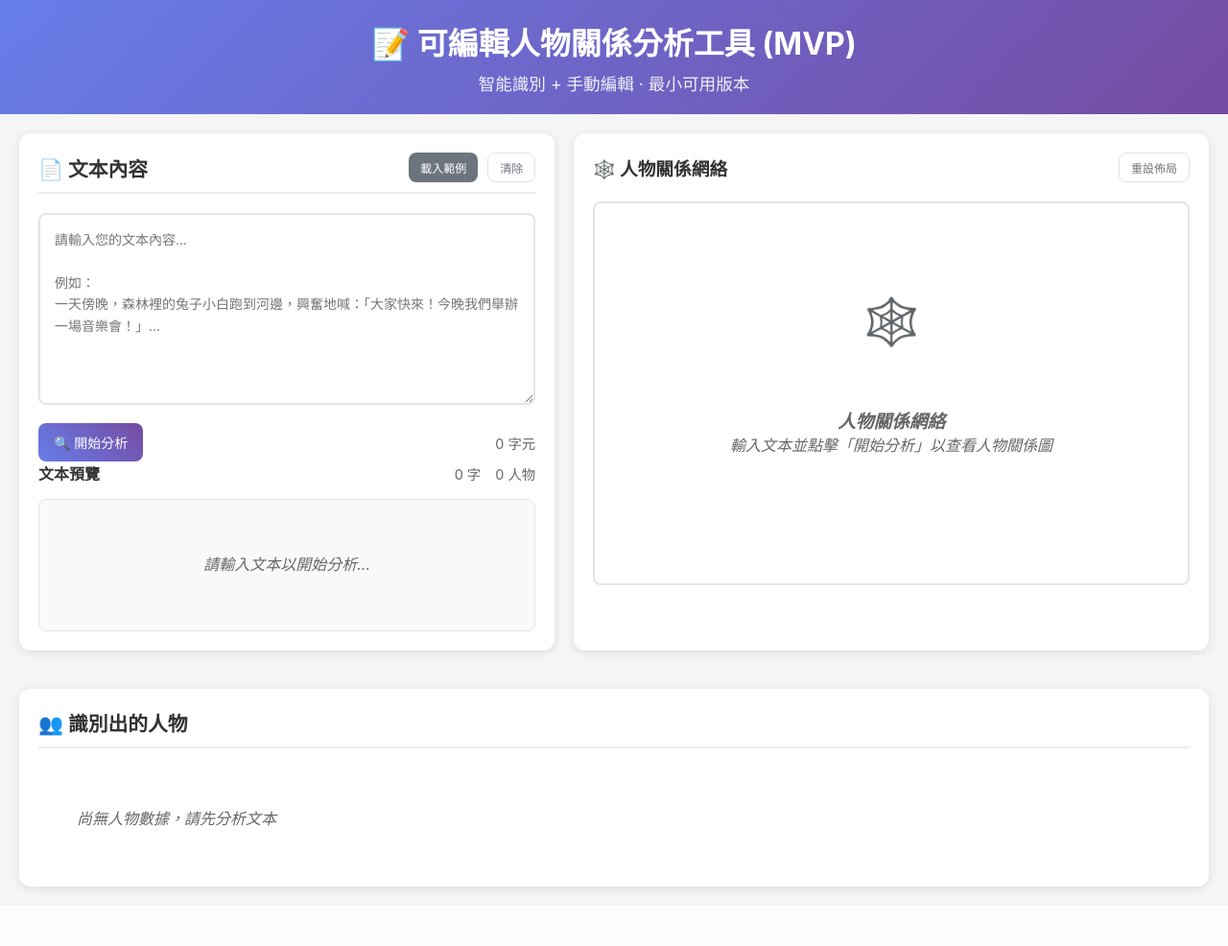
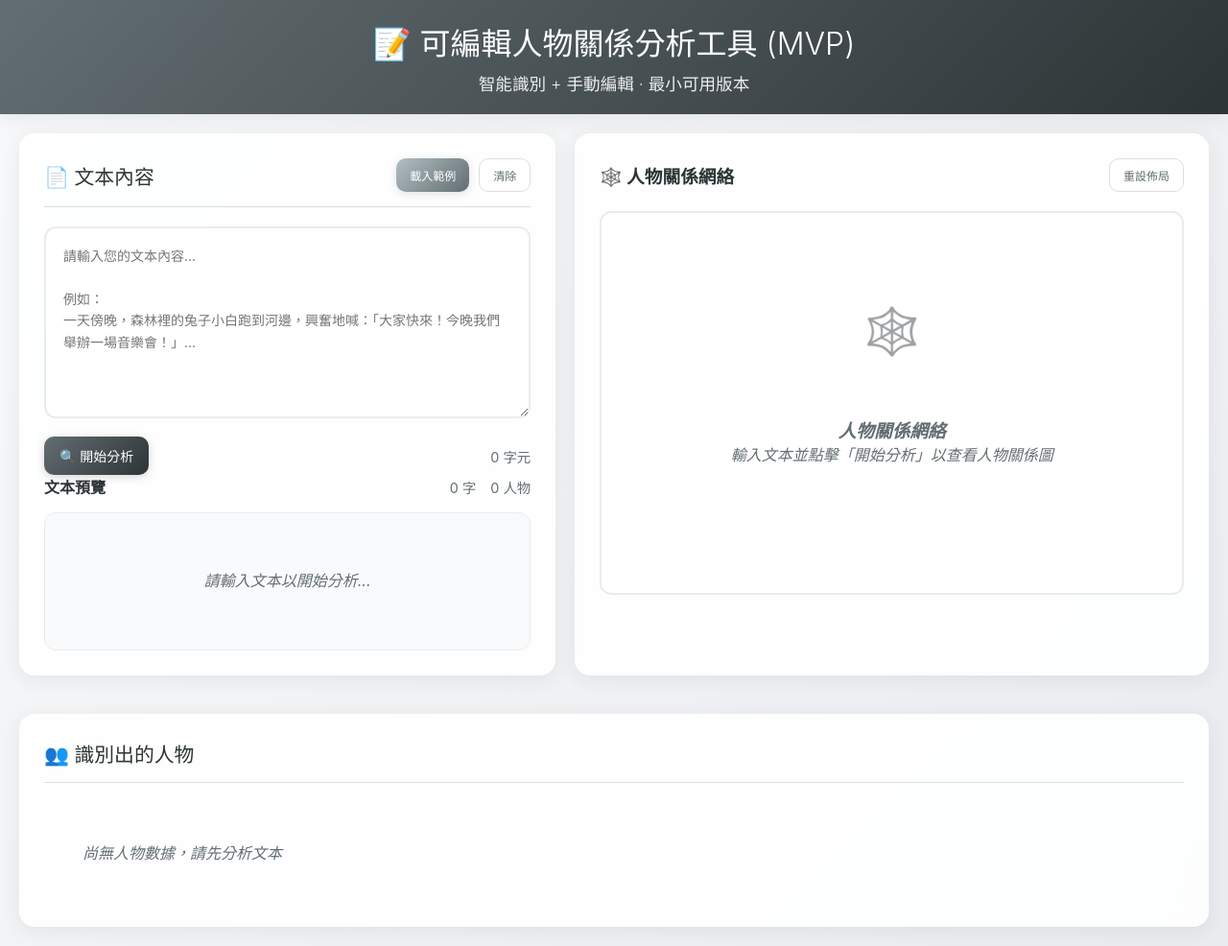
Before and after one commit to ian930818-ctrl/analysis, a Flask app: page / in a window 1280 px wide. Shown: the whole page at 96% size. Before the commit the page ends 931 px from the top, so only its background shows below. Run offline with Flask 3, Linux system fonts and the light colour scheme.

Commit message:
UI Update: 改為現代化白灰色調設計
✨ 視覺升級:
- 背景改為淡灰色漸層
- 面板使用半透明毛玻璃效果
- 按鈕採用深灰色調
- 新增 backdrop-filter 模糊效果
- 優化陰影和圓角設計

🎨 色彩方案:
- 主色: #636e72 (深灰)
- 副色: #2d3436 (炭灰)
- 背景: #f8f9fa → #e9ecef (淡灰漸層)
- 面板: rgba(255,255,255,0.9) 半透明白

📱 同時優化響應式設計

🤖 Generated with [Claude Code](https://claude.ai/code)

Co-Authored-By: Claude <noreply@anthropic.com>

```diff
--- a/frontend/static/css/style.css
+++ b/frontend/static/css/style.css
@@ -6,27 +6,30 @@
 
 body {
     font-family: -apple-system, BlinkMacSystemFont, 'Segoe UI', 'Roboto', sans-serif;
-    background: #f5f5f5;
+    background: linear-gradient(135deg, #f8f9fa 0%, #e9ecef 100%);
     min-height: 100vh;
-    color: #333;
+    color: #2d3436;
 }
 
 /* Header */
 .header {
-    background: linear-gradient(135deg, #667eea 0%, #764ba2 100%);
+    background: linear-gradient(135deg, #636e72 0%, #2d3436 100%);
     color: white;
     padding: 20px 0;
     text-align: center;
+    box-shadow: 0 2px 20px rgba(45, 52, 54, 0.1);
 }
 
 .header h1 {
     font-size: 2em;
     margin-bottom: 8px;
+    font-weight: 300;
 }
 
 .header p {
     opacity: 0.9;
     font-size: 1.1em;
+    font-weight: 300;
 }
 
 .container {
@@ -46,26 +49,32 @@ body {
 
 .left-panel {
     flex: 1;
-    background: white;
-    border-radius: 12px;
-    padding: 20px;
-    box-shadow: 0 2px 10px rgba(0,0,0,0.1);
+    background: rgba(255, 255, 255, 0.9);
+    backdrop-filter: blur(10px);
+    border-radius: 16px;
+    padding: 25px;
+    box-shadow: 0 4px 20px rgba(45, 52, 54, 0.08);
+    border: 1px solid rgba(255, 255, 255, 0.2);
 }
 
 .right-panel {
     flex: 1.2;
-    background: white;
-    border-radius: 12px;
-    padding: 20px;
-    box-shadow: 0 2px 10px rgba(0,0,0,0.1);
+    background: rgba(255, 255, 255, 0.9);
+    backdrop-filter: blur(10px);
+    border-radius: 16px;
+    padding: 25px;
+    box-shadow: 0 4px 20px rgba(45, 52, 54, 0.08);
+    border: 1px solid rgba(255, 255, 255, 0.2);
 }
 
 .bottom-panel {
-    background: white;
+    background: rgba(255, 255, 255, 0.9);
+    backdrop-filter: blur(10px);
     margin: 20px;
-    border-radius: 12px;
-    padding: 20px;
-    box-shadow: 0 2px 10px rgba(0,0,0,0.1);
+    border-radius: 16px;
+    padding: 25px;
+    box-shadow: 0 4px 20px rgba(45, 52, 54, 0.08);
+    border: 1px solid rgba(255, 255, 255, 0.2);
 }
 
 .panel-header {
@@ -73,13 +82,14 @@ body {
     justify-content: space-between;
     align-items: center;
     margin-bottom: 20px;
-    padding-bottom: 10px;
-    border-bottom: 2px solid #eee;
+    padding-bottom: 15px;
+    border-bottom: 1px solid #ddd;
 }
 
 .panel-header h3 {
-    color: #333;
+    color: #2d3436;
     font-size: 1.3em;
+    font-weight: 500;
 }
 
 .text-actions {
@@ -105,73 +115,81 @@ body {
     display: flex;
     gap: 15px;
     font-size: 0.9em;
-    color: #666;
+    color: #636e72;
 }
 
 /* Button Styles */
 .btn {
     border: none;
-    border-radius: 8px;
+    border-radius: 10px;
     padding: 10px 16px;
     font-size: 14px;
     font-weight: 500;
     cursor: pointer;
-    transition: all 0.2s;
+    transition: all 0.3s ease;
     text-decoration: none;
     display: inline-block;
 }
 
 .btn--primary {
-    background: linear-gradient(45deg, #667eea, #764ba2);
+    background: linear-gradient(135deg, #636e72 0%, #2d3436 100%);
     color: white;
+    box-shadow: 0 2px 10px rgba(45, 52, 54, 0.2);
 }
 
 .btn--secondary {
-    background: #6c757d;
+    background: linear-gradient(135deg, #b2bec3 0%, #636e72 100%);
     color: white;
+    box-shadow: 0 2px 10px rgba(99, 110, 114, 0.2);
 }
 
 .btn--outline {
-    background: transparent;
-    border: 1px solid #dee2e6;
-    color: #6c757d;
+    background: rgba(255, 255, 255, 0.8);
+    border: 1px solid #ddd;
+    color: #636e72;
+    backdrop-filter: blur(5px);
 }
 
 .btn--sm {
-    padding: 6px 12px;
+    padding: 8px 14px;
     font-size: 12px;
 }
 
 .btn:hover {
-    transform: translateY(-1px);
-    box-shadow: 0 2px 8px rgba(0,0,0,0.15);
+    transform: translateY(-2px);
+    box-shadow: 0 4px 15px rgba(45, 52, 54, 0.25);
 }
 
 .btn--primary:hover {
-    background: linear-gradient(45deg, #5a67d8, #6b46a3);
+    background: linear-gradient(135deg, #2d3436 0%, #636e72 100%);
 }
 
 .btn--outline:hover {
-    background: #f8f9fa;
+    background: rgba(255, 255, 255, 0.95);
+    border-color: #636e72;
 }
 
 /* Text Input Styles */
 .text-input {
     width: 100%;
     min-height: 200px;
-    padding: 15px;
-    border: 2px solid #e1e5e9;
-    border-radius: 8px;
+    padding: 18px;
+    border: 2px solid #e9ecef;
+    border-radius: 12px;
     font-size: 14px;
     font-family: inherit;
     resize: vertical;
     line-height: 1.6;
+    background: rgba(255, 255, 255, 0.8);
+    backdrop-filter: blur(5px);
+    color: #2d3436;
 }
 
 .text-input:focus {
     outline: none;
-    border-color: #667eea;
-    box-shadow: 0 0 0 3px rgba(102, 126, 234, 0.1);
+    border-color: #636e72;
+    box-shadow: 0 0 0 3px rgba(99, 110, 114, 0.1);
+    background: rgba(255, 255, 255, 0.95);
 }
 
 .input-actions {
@@ -182,7 +200,7 @@ body {
 }
 
 .char-count {
-    color: #666;
+    color: #636e72;
     font-size: 0.9em;
 }
 
@@ -190,15 +208,17 @@ body {
 .text-preview {
     max-height: 200px;
     overflow-y: auto;
-    padding: 15px;
-    background: #f8f9fa;
-    border-radius: 8px;
-    border: 1px solid #e1e5e9;
+    padding: 18px;
+    background: rgba(248, 249, 250, 0.8);
+    backdrop-filter: blur(5px);
+    border-radius: 12px;
+    border: 1px solid #e9ecef;
     line-height: 1.6;
+    color: #2d3436;
 }
 
 .placeholder-text {
-    color: #666;
+    color: #636e72;
     font-style: italic;
     text-align: center;
     margin: 40px 0;
@@ -209,9 +229,11 @@ body {
     position: relative;
     width: 100%;
     height: 400px;
-    border: 2px solid #e1e5e9;
-    border-radius: 8px;
+    border: 2px solid #e9ecef;
+    border-radius: 12px;
     overflow: hidden;
+    background: rgba(255, 255, 255, 0.5);
+    backdrop-filter: blur(10px);
 }
 
 .network-placeholder {
@@ -220,12 +242,13 @@ body {
     align-items: center;
     justify-content: center;
     height: 100%;
-    color: #666;
+    color: #636e72;
 }
 
 .placeholder-icon {
     font-size: 3em;
     margin-bottom: 20px;
+    opacity: 0.6;
 }
 
 .network-svg {
@@ -237,21 +260,29 @@ body {
 .character-list {
     display: flex;
     flex-wrap: wrap;
-    gap: 10px;
+    gap: 12px;
 }
 
 .character-item {
-    background: #f8f9fa;
-    border: 1px solid #e1e5e9;
-    border-radius: 8px;
-    padding: 10px 15px;
+    background: linear-gradient(135deg, rgba(255, 255, 255, 0.9) 0%, rgba(248, 249, 250, 0.9) 100%);
+    backdrop-filter: blur(5px);
+    border: 1px solid #e9ecef;
+    border-radius: 10px;
+    padding: 12px 18px;
     font-size: 14px;
-    color: #333;
+    color: #2d3436;
+    transition: all 0.3s ease;
+}
+
+.character-item:hover {
+    transform: translateY(-1px);
+    box-shadow: 0 2px 10px rgba(45, 52, 54, 0.1);
+    background: linear-gradient(135deg, rgba(255, 255, 255, 0.95) 0%, rgba(248, 249, 250, 0.95) 100%);
 }
 
 .empty-state {
     text-align: center;
-    color: #666;
+    color: #636e72;
     font-style: italic;
     padding: 40px;
 }
```
Also changed, not shown: other parts of frontend/static/css/style.css (+24 -6 lines).
